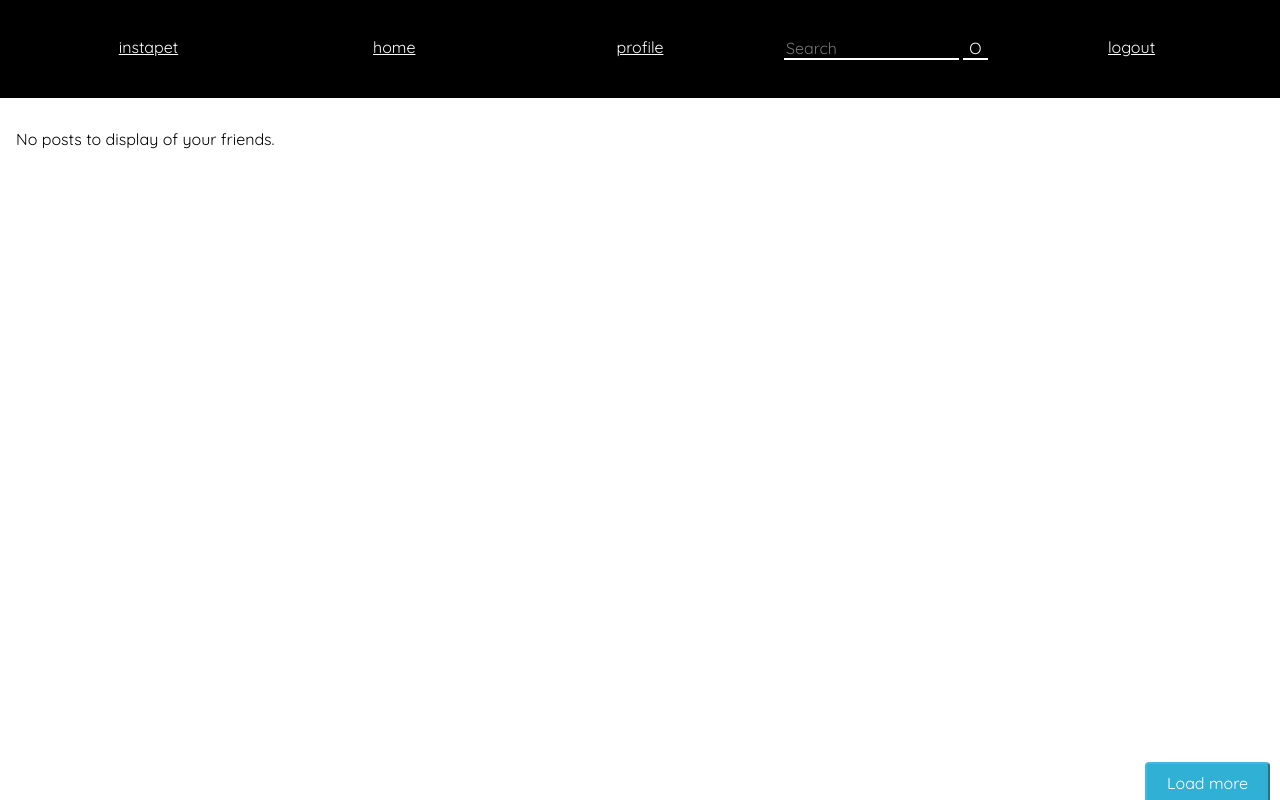
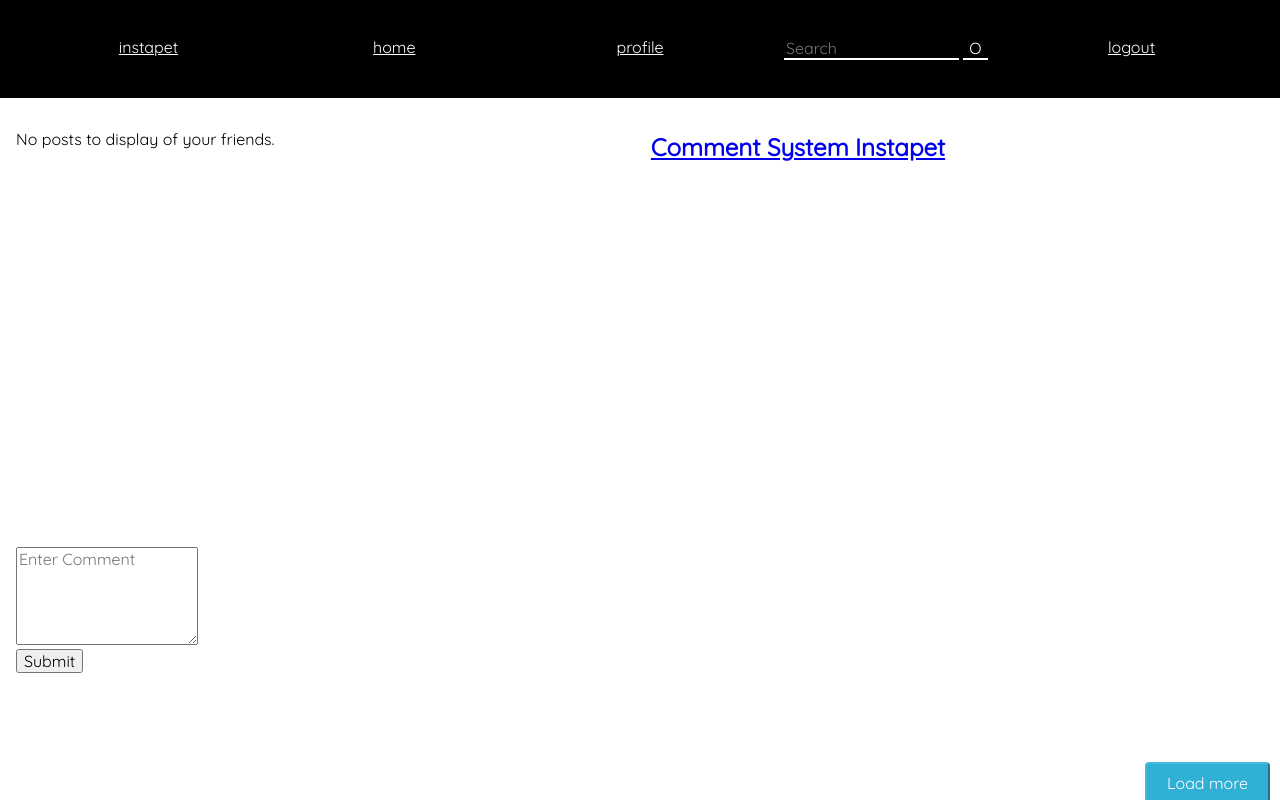
Before and after one commit to dielanophals/PHP-Project, a PHP site: page / in a window 1280 px wide. Run offline with PHP 8.4, Linux system fonts and the light colour scheme; the visitor is signed in with stand-in values (Sample User, id 1); data that the repository does not hold is empty; some libraries are stand-ins or nearby versions.

Commit message:
Update index.php
comment sectie op index.pagina

```diff
--- a/index.php
+++ b/index.php
@@ -13,6 +13,8 @@
     if(empty($list)){
         $err_posts = false;
     }
+
+
 ?><!DOCTYPE html>
 <html lang="en">
 <head>
@@ -153,7 +155,28 @@
 				<a href="index.php" class="close">X</a>
 			</div>
 		<?php endforeach; ?>
-	    <?php endif; ?>
+      <?php endif; ?>
+
+      <br />
+  <h2 align="center"><a href="#">Comment System Instapet</a></h2>
+  <br />
+  <div class="container">
+   <form method="POST" id="comment_form">
+    <!--<div class="form-group">
+     <input type="text" name="comment_name" id="comment_name" class="form-control" placeholder="Enter Name" />
+    </div>-->
+    <div class="form-group">
+     <textarea name="comment_content" id="comment_content" class="form-control" placeholder="Enter Comment" rows="5"></textarea>
+    </div>
+    <div class="form-group">
+     <input type="hidden" name="comment_id" id="comment_id" value="0" />
+     <input type="submit" name="submit" id="submit" class="btn btn-info" value="Submit" />
+    </div>
+   </form>
+   <span id="comment_message"></span>
+   <br />
+   <div id="display_comment"></div>
+  </div>
     </main>
     <footer>
         <div class="btnLoadmore">
@@ -167,4 +190,5 @@
     <script src="https://ajax.googleapis.com/ajax/libs/jquery/3.3.1/jquery.min.js"></script>
     <script src="js/index.js"></script>
     <script src="js/like.js"></script>
+    <script src="js/comment.js"></script>
 </html>
```
